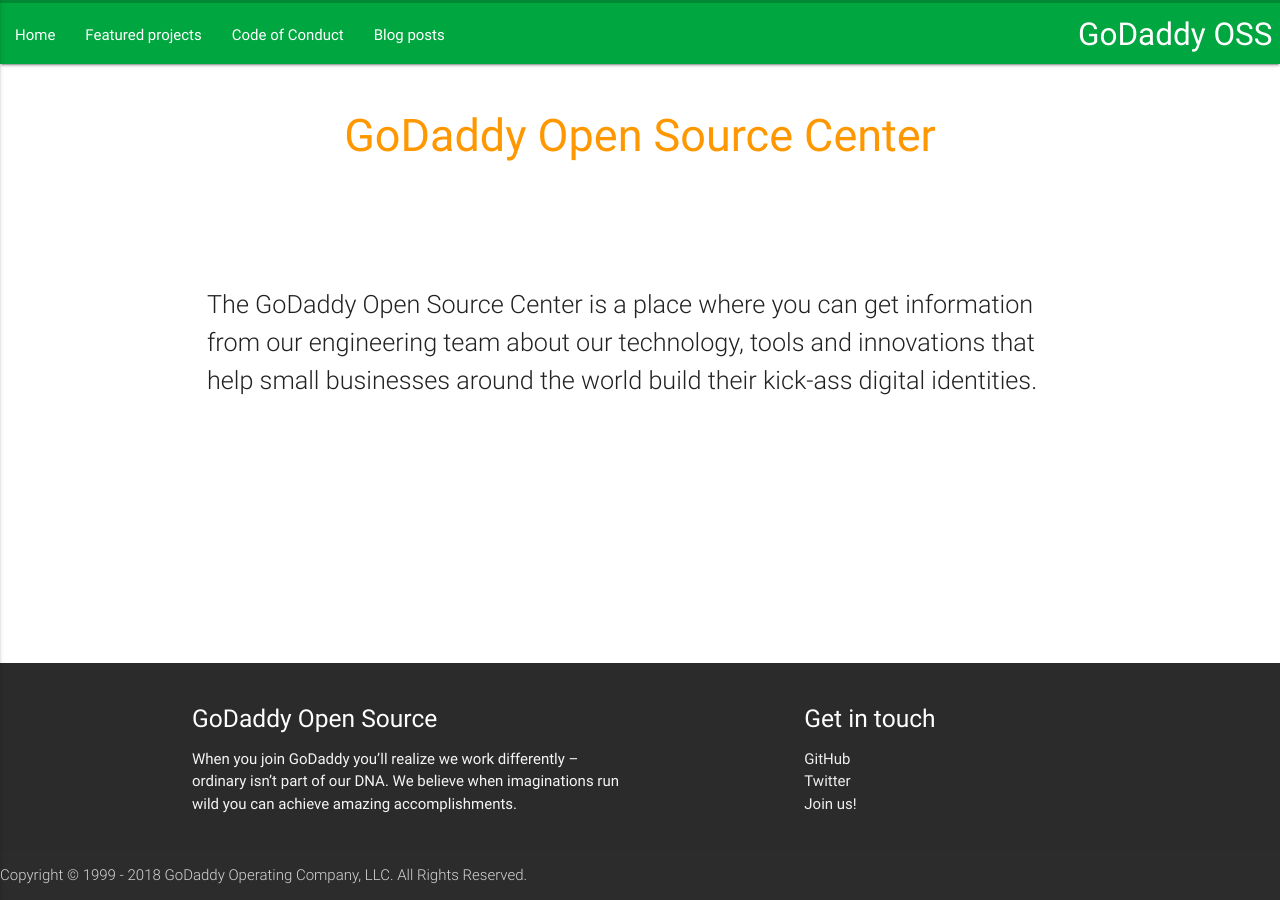
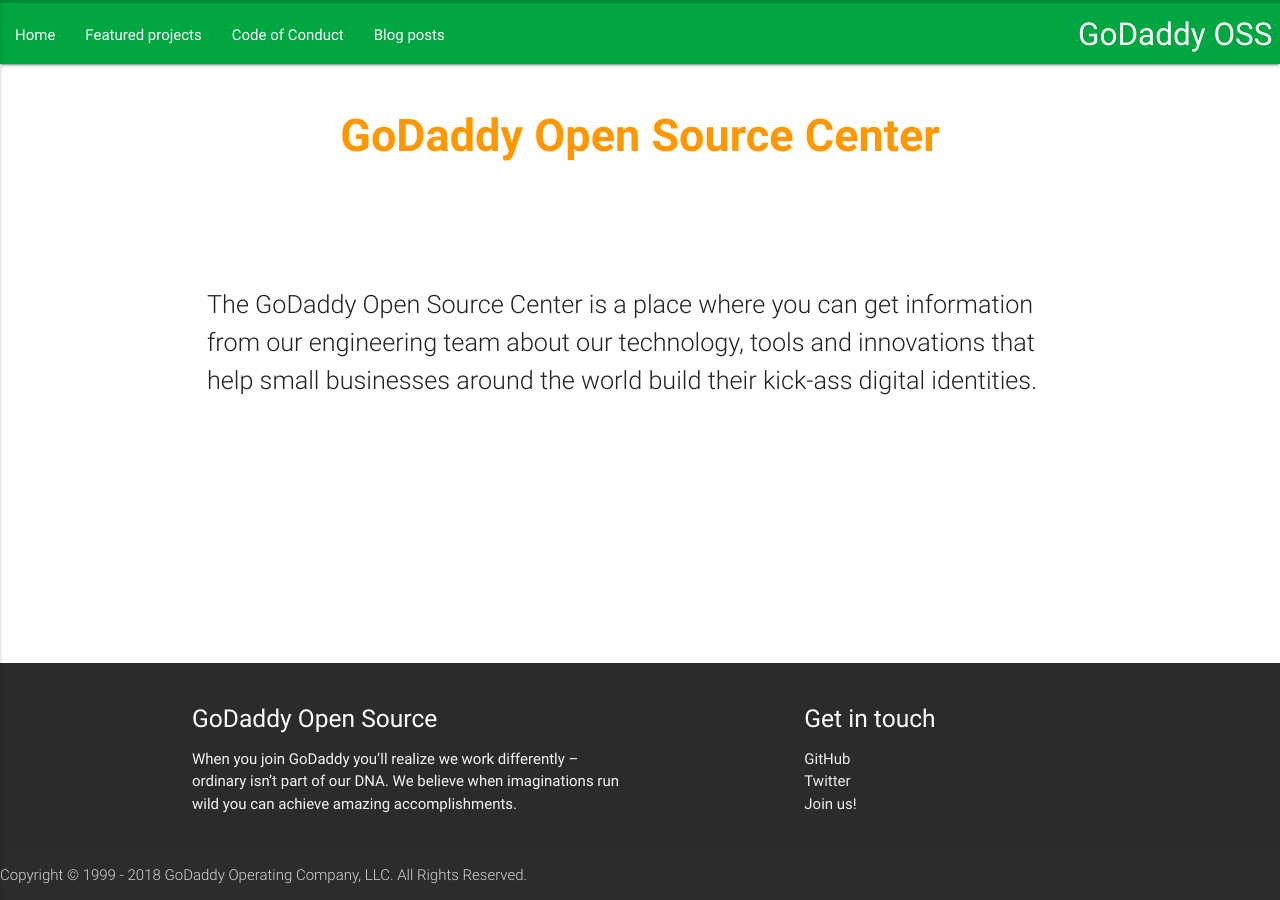
Before and after one commit to godaddy/godaddy.github.io, a Jekyll site: the page built from index.html, in a window 1280 px wide. Built offline with Jekyll 4.4.1, drawn with Linux system fonts in a browser that asks for light colours; nearby versions of some CDN libraries; comment, search, counter and statistics services are not loaded.

Commit message:
feat(design): font-weight 800 for h1 on home screen

```diff
--- a/_sass/layout.sass
+++ b/_sass/layout.sass
@@ -25,6 +25,7 @@
     padding: 1em
     h1
       font-size: 3rem
+      font-weight: 800
 
 .container
   flex: 1 0 auto
```
